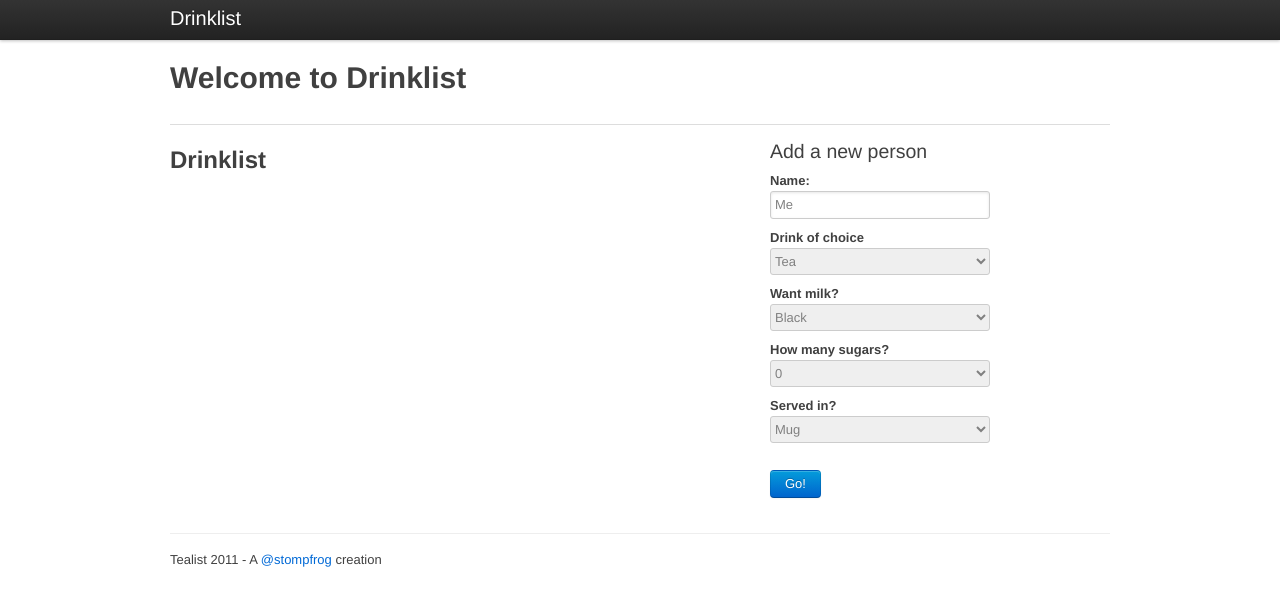
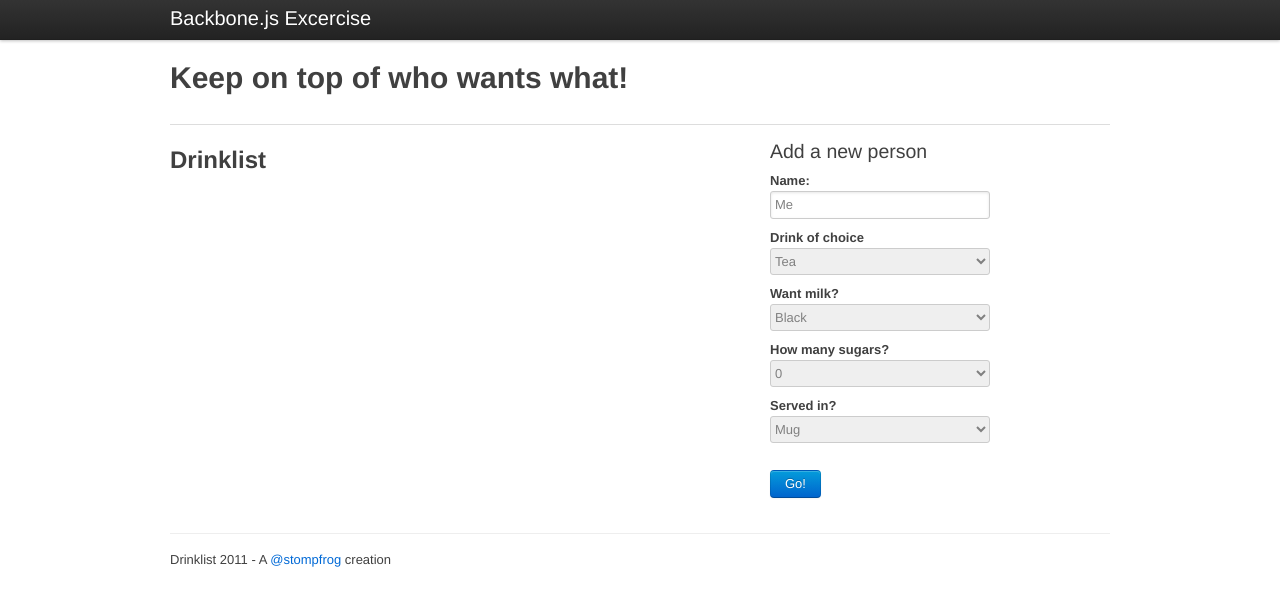
Before and after one commit to Stompfrog/Drinklist--backbone.js---A-work-in-progress-learning-exercise-, a plain HTML site: page index.html in a window 1280 px wide. Drawn offline with Linux system fonts and the light colour scheme.

Commit message:
modifying text

```diff
--- a/index.html
+++ b/index.html
@@ -10,7 +10,7 @@
     <div class="topbar">
       <div class="fill">
         <div class="container">
-          <a class="brand" href="#">Drinklist</a>
+          <a class="brand" href="#">Backbone.js Excercise</a>
         </div>
       </div>
     </div>
@@ -19,7 +19,7 @@
 
       <div class="content">
         <div class="page-header">
-          <h1>Welcome to Drinklist</h1>
+          <h1>Keep on top of who wants what!</h1>
         </div>
         <div class="row">
           <div class="span10">
@@ -88,7 +88,7 @@
       </div>
 
       <footer>
-        <p>Tealist 2011 - A <a href="http://twitter.com/stopfrog">@stompfrog</a> creation</p>
+        <p>Drinklist 2011 - A <a href="http://twitter.com/stopfrog">@stompfrog</a> creation</p>
 
       </footer>
 
```
